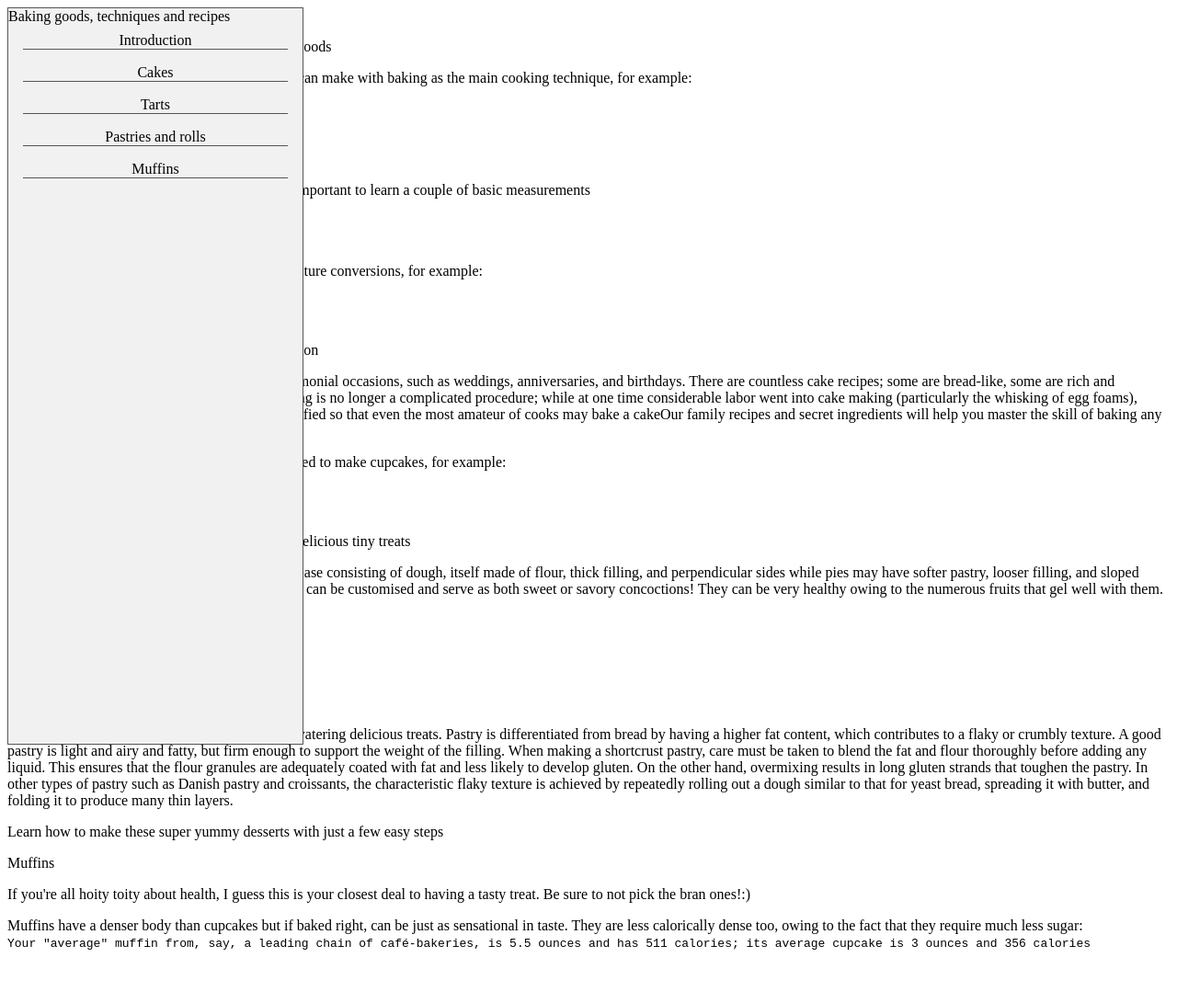
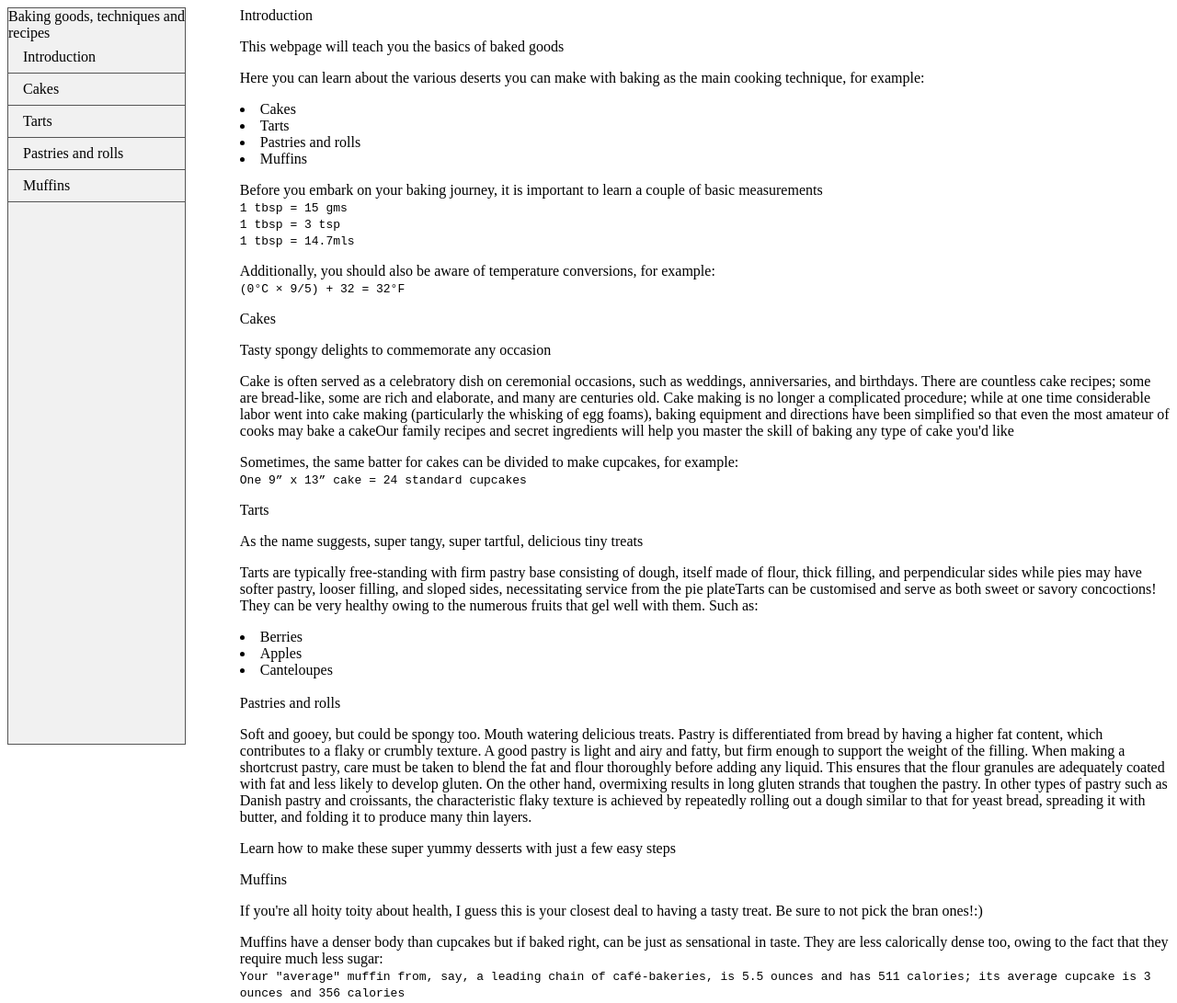
Before and after one commit to Iqra-dr/WIT-Challenge-1, a plain HTML site: page index.html in a window 1280 px wide. Shown: the whole page at 92% size. Before the commit the page ends 1050 px from the top, so only its background shows below. Drawn offline with Linux system fonts and the light colour scheme.

Commit message:
CSS changes

```diff
--- a/index.html
+++ b/index.html
@@ -8,7 +8,7 @@
     <style>
         #navbar{
 
-            width: 25%;
+            width: 15%;
             background-color: #f1f1f1;
             border: 1px solid #555;
             height: 100%;
@@ -17,13 +17,16 @@
         }
         #navbar ul{list-style-type: none;
             margin: 0%;
-            padding: 0%;}
+            padding: 0%;
+            }
 
         #navbar a {
             display: block;
             color: #000;
             padding: 8px 16px;
             text-decoration: none;
+            text-align: left;
+            border-bottom: 1px solid #555;
 
         }
 
@@ -33,10 +36,8 @@
             color: white
         }
 
-        #navbar li {
-            text-align: center;
-            border-bottom: 1px solid #555;
-        }
+
+        #main-doc{position:relative;margin-left: 20%;}
     </style>
 </head>
 
```
